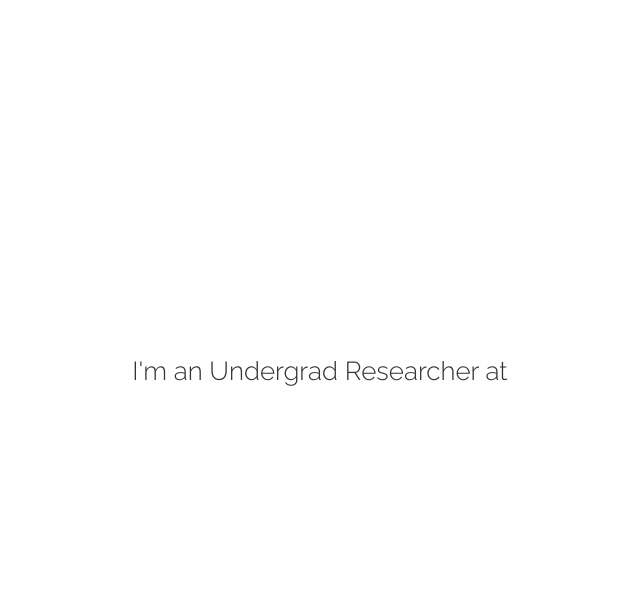
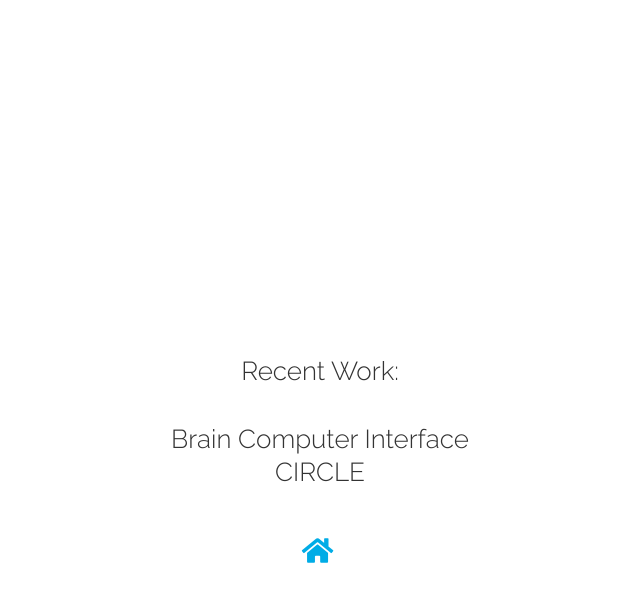
Before and after one commit to EvanDietrich/EvanDietrich.github.io, a Jekyll site: the page updates.html, which Jekyll copies as it is, in a window 1280 px wide. Shown: the top 602 px of the page, without its empty margins (320-960 px from the left). Built offline with Jekyll 4.4.1, drawn with Linux system fonts in a browser that asks for light colours; nearby versions of some CDN libraries.

Commit message:
Update updates.html

```diff
--- a/updates.html
+++ b/updates.html
@@ -33,21 +23,16 @@
 
 <div id="particles-js">
   <div id="text">
-  <!-- <div id="title">Evan Dietrich</div> -->
-  <div id="description">I'm an Undergrad Researcher at</div>
+  <div id="title"></div>
+  <div id="description">Recent Work:<br><br>Brain Computer Interface<br>CIRCLE<br></div>
   <br><br>
-  <!-- <div id="links">
-        <a href="./EvanWardDietrichResume.pdf" target="_blank" title="Resume"><i class="fas fa-pen-square fa-2x"></i></a>
-        <a href="https://linkedin.com/in/evandietrich" target="_blank" title="LinkedIn"><i class="fab fa-linkedin fa-2x"></i></a>
-        <a href="https://github.com/EvanDietrich" target="_blank" title="GitHub"><i class="fab fa-github-square fa-2x"></i></a>
-        <a href="mailto:Evan.Dietrich@tufts.edu" title="Email"><i class="fas fa-envelope-square fa-2x"></i></a>
-        <a href="./updates.html" title="Updates"><i class="fas fa-coffee fa-2x"></i></a>
-  </div> -->
+  <div id="links">
+        <a href="./index.html" title="Home"><i class="fas fa-home fa-2x"></i></a>
+  </div>
 </div>
 <script>
-        // $('#title').hide().delay(500).fadeIn(1500);
         $('#description').hide().delay(1000).fadeIn(2000);
-        // $('#links').hide().delay(2000).fadeIn(2000);
+        $('#links').hide().delay(2000).fadeIn(2000);
 </script>
 
 
```
Also changed, not shown: other parts of updates.html (+0 -10 lines).
